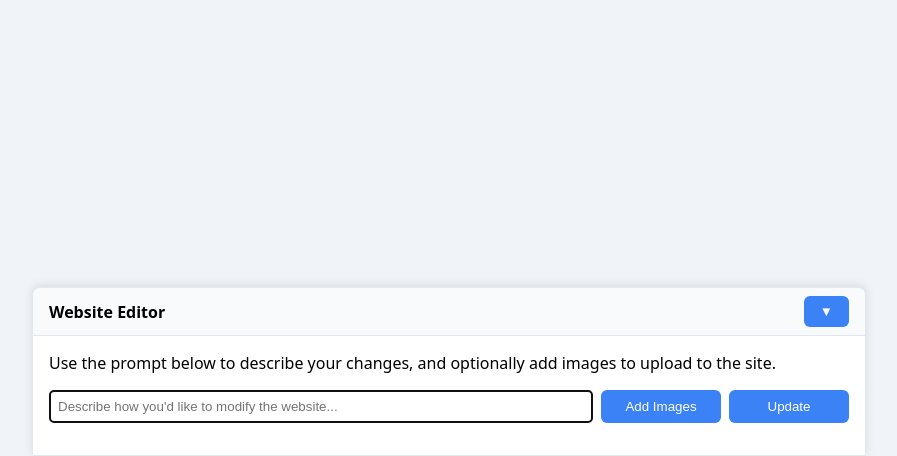
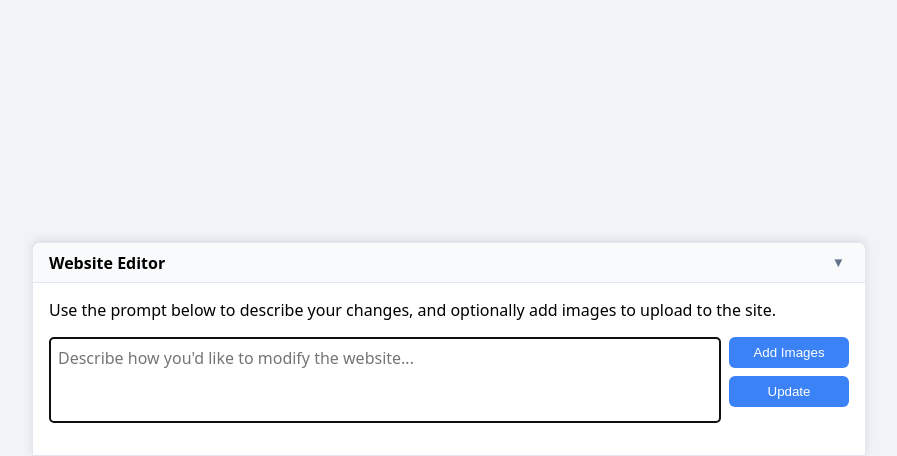
Before and after one commit to bsklaroff/infinite-website, a Python web app: template src/templates/index.html in a window 1280 px wide. Shown: the part 344-800 px from the top of the page, without its empty margins (191-1088 px from the left). Run offline with Jinja, Linux system fonts and the light colour scheme; the template is opened without the code that fills it, so the values that code supplies are empty.

Commit message:
feat: Add prefillEditPrompt function with suggestion message in modification.js

```diff
--- a/src/static/modification.js
+++ b/src/static/modification.js
@@ -32,14 +32,14 @@ const styles = `
         margin: 0;
         font-size: 1rem;
     }
-    .minimize-button {
+    .modify-card .minimize-button {
         background: none;
         border: none;
         cursor: pointer;
         padding: 0.25rem;
         color: #64748b;
     }
-    .minimize-button:hover {
+    .modify-card .minimize-button:hover {
         color: #334155;
     }
     .modify-card .input-group {
@@ -47,11 +47,26 @@ const styles = `
         gap: 0.5rem;
         margin: 1rem 0;
     }
-    .modify-card input {
+    .modify-card .button-group {
+        display: flex;
+        flex-direction: column;
+        gap: 0.5rem;
+    }
+    .modify-card input[type="file"] {
+        display: none;
+    }
+    .modify-card textarea {
         flex: 1;
         padding: 0.5rem;
         border: 1px solid #e2e8f0;
         border-radius: 4px;
+        resize: none;
+        min-height: 40px;
+        max-height: 200px;
+        overflow-y: hidden;
+        line-height: 1.5;
+        font-family: inherit;
+        font-size: inherit;
     }
     .modify-card button {
         padding: 0.5rem 1rem;
@@ -69,11 +84,18 @@ const styles = `
         background: #cbd5e0;
         cursor: not-allowed;
     }
+    .modify-card #updateButton {
+        width: 120px;
+    }
     .modify-card #uploadButton {
         width: 120px;
     }
-    .modify-card #updateButton {
-        width: 120px;
+    .modify-card .suggestion-message {
+        color: #4a5568;
+        font-size: 0.9rem;
+        margin: 0.5rem 0;
+        font-style: italic;
+        display: none;
     }
     .modify-loading-overlay {
         display: none;
@@ -113,11 +135,14 @@ const content = `
             <button class="minimize-button" id="minimizeButton">▼</button>
         </div>
         <p>Use the prompt below to describe your changes, and optionally add images to upload to the site.</p>
+        <p id="suggestionMessage" class="suggestion-message"></p>
         <div class="input-group">
-            <input type="text" id="promptInput" placeholder="Describe how you'd like to modify the website...">
-            <input type="file" id="imageInput" accept="image/*" multiple style="display: none" onchange="updateFileCount()">
-            <button id="uploadButton" onclick="document.getElementById('imageInput').click()">Add Images</button>
-            <button id="updateButton" onclick="handleUpdate()">Update</button>
+            <textarea id="promptInput" placeholder="Describe how you'd like to modify the website..." rows="1"></textarea>
+            <div class="button-group">
+                <input type="file" id="imageInput" accept="image/*" multiple onchange="updateFileCount()">
+                <button id="uploadButton" onclick="document.getElementById('imageInput').click()">Add Images</button>
+                <button id="updateButton" onclick="handleUpdate()">Update</button>
+            </div>
         </div>
     </div>
     <div class="modify-loading-overlay" id="loadingOverlay">
@@ -136,7 +161,6 @@ const modifyCard = document.getElementById('modifyCard');
 const minimizeButton = document.getElementById('minimizeButton');
 const cardHeader = document.getElementById('cardHeader');
 
-// Setup minimize/maximize functionality
 let isMinimized = false;
 
 function toggleMinimize() {
@@ -161,8 +185,25 @@ cardHeader.addEventListener('click', () => {
     }
 });
 
-// Initial focus
-promptInput.focus();
+function autoResize(textarea) {
+    textarea.style.height = 'auto';
+    textarea.style.height = textarea.scrollHeight + 'px';
+}
+
+promptInput.addEventListener('input', () => {
+    autoResize(promptInput);
+});
+
+function prefillEditPrompt(suggestion) {
+    const promptInput = document.getElementById('promptInput');
+    const suggestionMessage = document.getElementById('suggestionMessage');
+    promptInput.value = suggestion;
+    suggestionMessage.textContent = "A suggested edit has been prefilled. Feel free to modify it before updating.";
+    suggestionMessage.style.display = 'block';
+    promptInput.focus();
+    promptInput.select();
+    autoResize(promptInput);
+}
 
 function updateFileCount() {
     const fileCount = document.getElementById('imageInput').files.length;
@@ -213,10 +254,14 @@ async function handleUpdate() {
 
 // Add event listener for Enter key
 promptInput.addEventListener('keypress', (e) => {
-    if (e.key === 'Enter' && !updateButton.disabled) {
-        handleUpdate();
+    if (e.key === 'Enter' && !e.shiftKey) {
+        e.preventDefault(); // Prevent newline
+        if (!updateButton.disabled) {
+            handleUpdate();
+        }
     }
 });
 
-// Initialize file count on load
+promptInput.focus();
+autoResize(promptInput);
 updateFileCount();
--- a/src/templates/index.html
+++ b/src/templates/index.html
@@ -23,6 +23,7 @@
     </style>
 </head>
 <body>
+    <script src="/static/modification.js"></script>
     <script>
         class Router {
             constructor() {
@@ -67,6 +68,5 @@
 
         const router = new Router();
     </script>
-    <script src="/static/modification.js"></script>
 </body>
 </html>
```
Also changed, not shown: src/server.py (+7 -0 lines).
